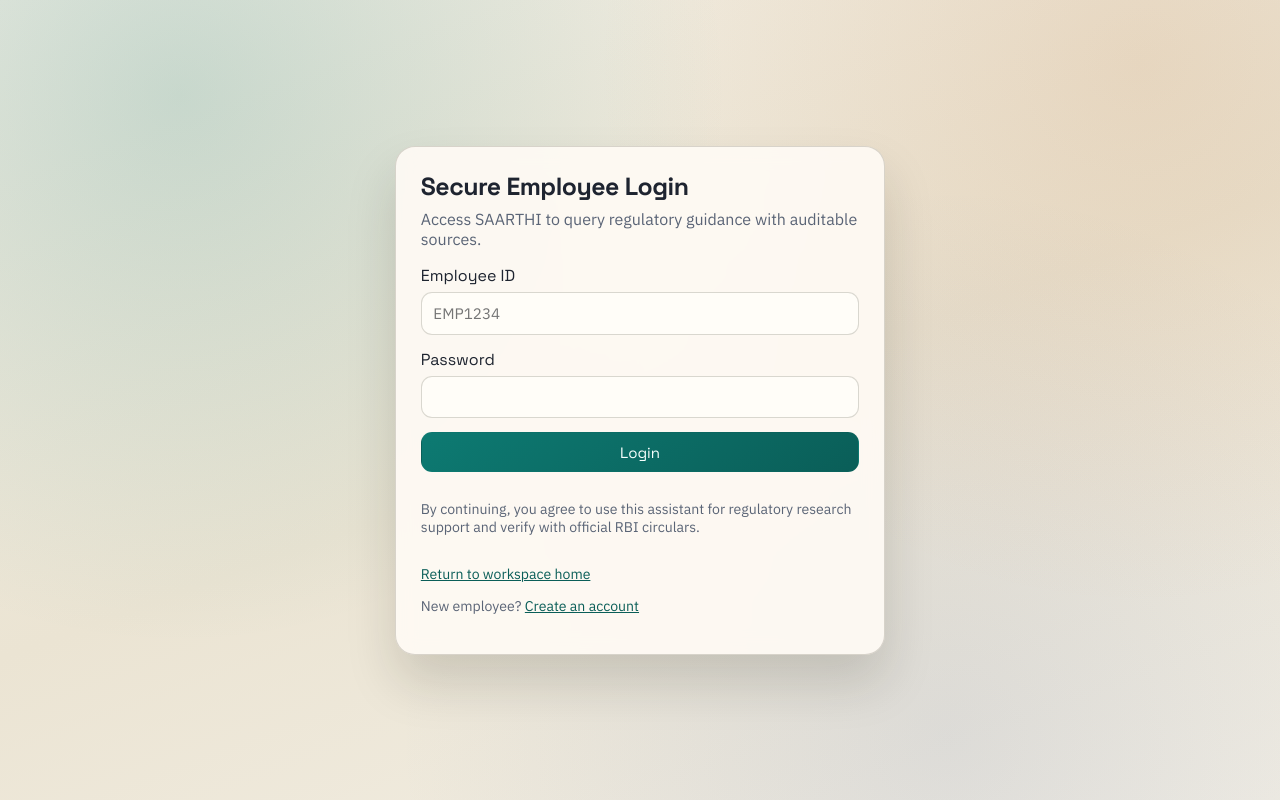
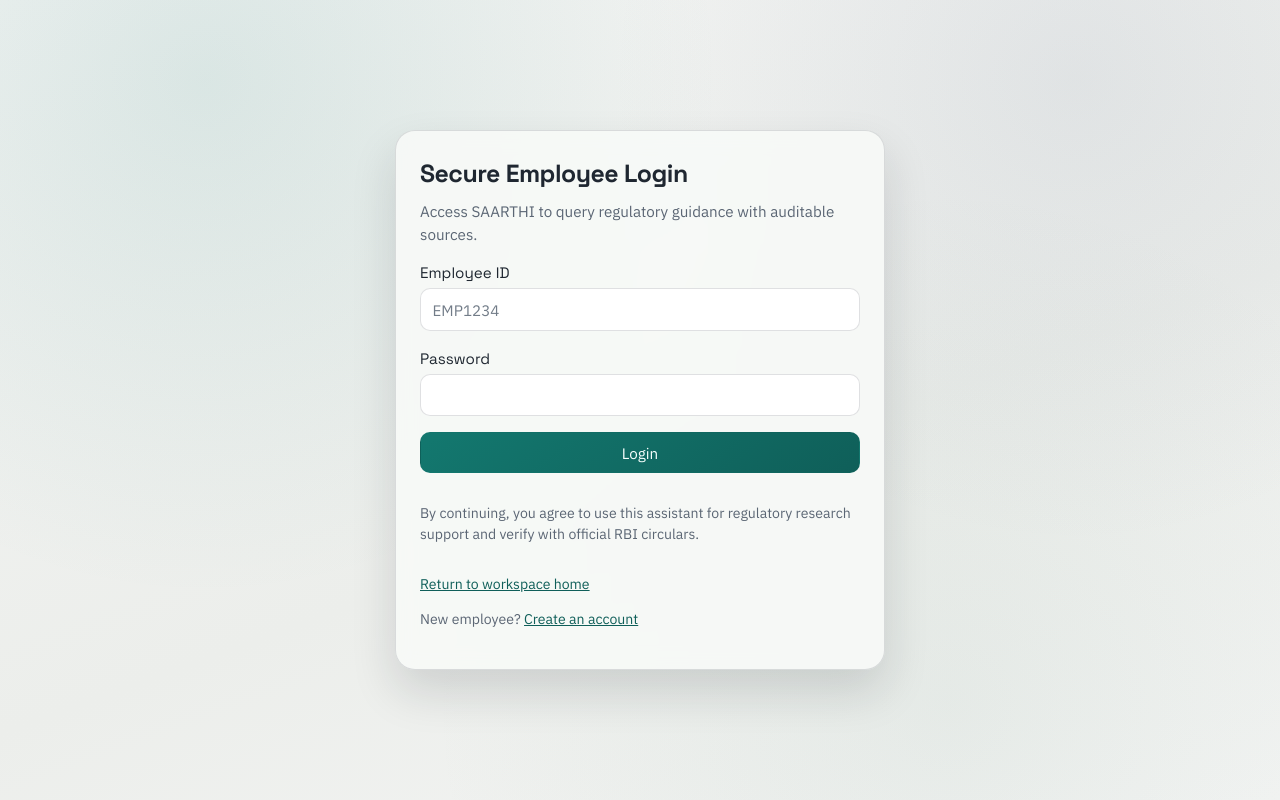
Before and after one commit to prkr004/SAARTHI, a React (Vite) app in the folder frontend/: page /login in a window 1280 px wide. Built offline with nearby package versions, Linux system fonts and the light colour scheme; no server answers.

Commit message:
feat: Update CSS variables for improved theming and styling consistency

```diff
--- a/frontend/src/styles/base.css
+++ b/frontend/src/styles/base.css
@@ -2,48 +2,103 @@
 
 :root {
   color-scheme: light;
-  --bg: #f3efe5;
-  --bg-alt: #ebe4d3;
-  --ink: #1e2430;
-  --ink-soft: #5a6476;
-  --primary: #0d7a72;
-  --primary-strong: #0a5e58;
+  --bg: #f4f5f4;
+  --bg-alt: #eceeeb;
+  --ink: #1f2731;
+  --ink-soft: #5b6674;
+  --primary: #13786f;
+  --primary-strong: #0f5f59;
   --danger: #9b2f3d;
-  --success: #216a46;
-  --card: rgba(255, 251, 245, 0.9);
-  --card-strong: #fffdf8;
-  --line: rgba(97, 92, 77, 0.24);
-  --line-strong: rgba(59, 56, 48, 0.38);
-  --elev-1: 0 16px 36px rgba(41, 35, 20, 0.09);
-  --elev-2: 0 28px 50px rgba(29, 24, 13, 0.15);
-  --spot-a: rgba(13, 122, 114, 0.18);
-  --spot-b: rgba(189, 111, 42, 0.14);
-  --spot-c: rgba(44, 74, 141, 0.1);
-  --chip: rgba(13, 122, 114, 0.12);
-  --chip-text: #074d49;
+  --success: #256b48;
+
+  --surface-1: #ffffff;
+  --surface-2: #f8faf8;
+  --surface-3: #f1f4f1;
+  --border-subtle: rgba(31, 39, 49, 0.14);
+  --border-strong: rgba(31, 39, 49, 0.28);
+  --focus-ring: color-mix(in srgb, var(--primary) 65%, #ffffff);
+  --state-hover: color-mix(in srgb, var(--surface-3) 74%, var(--primary) 8%);
+  --state-active: color-mix(in srgb, var(--surface-3) 65%, var(--primary) 14%);
+  --state-disabled: color-mix(in srgb, var(--surface-3) 86%, #7a7f88 14%);
+  --disabled-opacity: 0.58;
+
+  --shadow-1: 0 12px 28px rgba(23, 32, 43, 0.08);
+  --shadow-2: 0 22px 46px rgba(18, 25, 35, 0.14);
+  --spot-a: rgba(19, 120, 111, 0.11);
+  --spot-b: rgba(74, 92, 127, 0.09);
+  --spot-c: rgba(76, 126, 103, 0.07);
+
+  --chip: rgba(19, 120, 111, 0.11);
+  --chip-text: #084f49;
+
+  --font-sans: "IBM Plex Sans", "Segoe UI", sans-serif;
+  --font-display: "Space Grotesk", "Segoe UI", sans-serif;
+  --text-xs: 0.78rem;
+  --text-sm: 0.88rem;
+  --text-md: 0.95rem;
+  --text-lg: 1.05rem;
+
+  --space-1: 0.25rem;
+  --space-2: 0.5rem;
+  --space-3: 0.75rem;
+  --space-4: 1rem;
+  --space-5: 1.25rem;
+  --space-6: 1.5rem;
+
+  --radius-sm: 10px;
+  --radius-md: 12px;
+  --radius-lg: 16px;
+  --radius-xl: 20px;
+  --radius-pill: 999px;
+
+  --transition-fast: 120ms ease;
+  --transition-base: 170ms ease;
+
+  /* Compatibility aliases used throughout the existing stylesheet. */
+  --card: color-mix(in srgb, var(--surface-2) 90%, transparent);
+  --card-strong: var(--surface-1);
+  --line: var(--border-subtle);
+  --line-strong: var(--border-strong);
+  --elev-1: var(--shadow-1);
+  --elev-2: var(--shadow-2);
 }
 
 :root[data-theme="dark"] {
   color-scheme: dark;
-  --bg: #11151d;
-  --bg-alt: #1a2130;
-  --ink: #eef2f7;
-  --ink-soft: #a7b1c2;
-  --primary: #47c0b7;
-  --primary-strong: #71d8cf;
-  --danger: #ff8ca1;
-  --success: #6bdc98;
-  --card: rgba(22, 28, 40, 0.76);
-  --card-strong: #1a2231;
-  --line: rgba(153, 172, 201, 0.28);
-  --line-strong: rgba(170, 194, 228, 0.46);
-  --elev-1: 0 16px 36px rgba(0, 0, 0, 0.3);
-  --elev-2: 0 24px 52px rgba(0, 0, 0, 0.45);
-  --spot-a: rgba(71, 192, 183, 0.2);
-  --spot-b: rgba(224, 139, 85, 0.15);
-  --spot-c: rgba(94, 140, 255, 0.13);
-  --chip: rgba(71, 192, 183, 0.18);
-  --chip-text: #b8f8f2;
+  --bg: #12161d;
+  --bg-alt: #191f28;
+  --ink: #ebf1f7;
+  --ink-soft: #a8b3c0;
+  --primary: #59c7bc;
+  --primary-strong: #78ddd3;
+  --danger: #ff97ac;
+  --success: #74dc9f;
+
+  --surface-1: #1b222d;
+  --surface-2: #171d27;
+  --surface-3: #141b25;
+  --border-subtle: rgba(168, 187, 210, 0.26);
+  --border-strong: rgba(175, 199, 227, 0.44);
+  --focus-ring: color-mix(in srgb, var(--primary) 75%, #ffffff);
+  --state-hover: color-mix(in srgb, var(--surface-3) 68%, var(--primary) 14%);
+  --state-active: color-mix(in srgb, var(--surface-3) 58%, var(--primary) 20%);
+  --state-disabled: color-mix(in srgb, var(--surface-3) 84%, #6e7d93 16%);
+
+  --shadow-1: 0 16px 34px rgba(0, 0, 0, 0.3);
+  --shadow-2: 0 26px 52px rgba(0, 0, 0, 0.45);
+  --spot-a: rgba(89, 199, 188, 0.14);
+  --spot-b: rgba(107, 146, 224, 0.11);
+  --spot-c: rgba(131, 167, 148, 0.08);
+
+  --chip: rgba(89, 199, 188, 0.18);
+  --chip-text: #befaf4;
+
+  --card: color-mix(in srgb, var(--surface-2) 84%, transparent);
+  --card-strong: var(--surface-1);
+  --line: var(--border-subtle);
+  --line-strong: var(--border-strong);
+  --elev-1: var(--shadow-1);
+  --elev-2: var(--shadow-2);
 }
 
 * {
@@ -59,14 +114,16 @@
 body {
   margin: 0;
   color: var(--ink);
-  font-family: "IBM Plex Sans", "Segoe UI", sans-serif;
+  font-family: var(--font-sans);
+  font-size: var(--text-md);
+  line-height: 1.52;
   background:
-    radial-gradient(circle at 14% 12%, var(--spot-a), transparent 42%),
-    radial-gradient(circle at 89% 8%, var(--spot-b), transparent 40%),
-    radial-gradient(circle at 74% 92%, var(--spot-c), transparent 46%),
-    linear-gradient(160deg, var(--bg), var(--bg-alt) 52%, var(--bg));
+    radial-gradient(circle at 16% 10%, var(--spot-a), transparent 40%),
+    radial-gradient(circle at 84% 10%, var(--spot-b), transparent 36%),
+    radial-gradient(circle at 74% 88%, var(--spot-c), transparent 44%),
+    linear-gradient(160deg, var(--bg), var(--bg-alt) 58%, var(--bg));
   background-attachment: fixed;
-  transition: background 250ms ease, color 250ms ease;
+  transition: background 240ms ease, color 240ms ease;
 }
 
 h1,
@@ -76,7 +133,7 @@
 label span,
 summary,
 .conversation-open {
-  font-family: "Space Grotesk", "Segoe UI", sans-serif;
+  font-family: var(--font-display);
 }
 
 a {
@@ -88,19 +145,30 @@
 textarea,
 select {
   color: inherit;
+  font-family: inherit;
+}
+
+textarea::placeholder,
+input::placeholder {
+  color: color-mix(in srgb, var(--ink-soft) 86%, transparent);
+}
+
+:where(a, button, input, textarea, select, summary, [role="button"]):focus-visible {
+  outline: 2px solid var(--focus-ring);
+  outline-offset: 2px;
 }
 
 .center-shell {
   min-height: 100dvh;
   display: grid;
   place-items: center;
-  padding: 1.2rem;
+  padding: var(--space-5);
 }
 
 .loading-card {
   border: 1px solid var(--line);
-  border-radius: 16px;
-  padding: 1.15rem 1.3rem;
+  border-radius: var(--radius-lg);
+  padding: var(--space-5) var(--space-6);
   background: var(--card);
   box-shadow: var(--elev-1);
   backdrop-filter: blur(8px);
@@ -110,17 +178,17 @@
   min-height: 100dvh;
   display: grid;
   place-items: center;
-  padding: 1rem;
+  padding: var(--space-4);
 }
 
 .auth-panel {
   width: min(490px, 100%);
   background: var(--card);
   border: 1px solid var(--line);
-  border-radius: 20px;
+  border-radius: var(--radius-xl);
   box-shadow: var(--elev-2);
   backdrop-filter: blur(10px);
-  padding: 1.55rem;
+  padding: var(--space-6);
 }
 
 .auth-panel__head h1 {
@@ -136,7 +204,7 @@
 
 .auth-form {
   display: grid;
-  gap: 0.9rem;
+  gap: var(--space-4);
 }
 
 .auth-panel__foot,
@@ -144,12 +212,12 @@
 .small-link,
 .hint {
   color: var(--ink-soft);
-  font-size: 0.88rem;
+  font-size: var(--text-sm);
 }
 
 .field {
   display: grid;
-  gap: 0.35rem;
+  gap: var(--space-1);
 }
 
 .field input,
@@ -157,38 +225,51 @@
 .composer textarea {
   width: 100%;
   border: 1px solid var(--line);
-  border-radius: 11px;
+  border-radius: var(--radius-sm);
   padding: 0.64rem 0.72rem;
-  font-size: 0.95rem;
+  font-size: var(--text-md);
   font-family: inherit;
-  background: var(--card-strong);
+  background: var(--surface-1);
+  transition: border-color var(--transition-base), background-color var(--transition-base);
 }
 
 .field input:focus,
 .field select:focus,
 .composer textarea:focus {
-  outline: 2px solid color-mix(in srgb, var(--primary) 35%, transparent);
+  outline: 2px solid var(--focus-ring);
   outline-offset: 1px;
   border-color: var(--primary);
 }
 
 .button {
   border: 1px solid var(--line);
-  border-radius: 11px;
+  border-radius: var(--radius-sm);
   padding: 0.58rem 0.92rem;
-  font-size: 0.94rem;
+  font-size: var(--text-md);
   cursor: pointer;
-  background: var(--card-strong);
-  transition: transform 120ms ease, background 160ms ease, border-color 160ms ease;
+  background: var(--surface-1);
+  transition:
+    transform var(--transition-fast),
+    background-color var(--transition-base),
+    border-color var(--transition-base),
+    box-shadow var(--transition-base);
 }
 
 .button:hover:not(:disabled) {
   transform: translateY(-1px);
   border-color: var(--line-strong);
+  background: var(--state-hover);
+}
+
+.button:active:not(:disabled) {
+  background: var(--state-active);
+  transform: translateY(0);
 }
 
 .button:disabled {
-  opacity: 0.62;
+  opacity: var(--disabled-opacity);
+  background: var(--state-disabled);
+  border-color: var(--line);
   cursor: not-allowed;
 }
 
@@ -203,7 +284,7 @@
 }
 
 .button--ghost {
-  background: transparent;
+  background: color-mix(in srgb, var(--surface-1) 70%, transparent);
 }
 
 .form-error {
@@ -228,8 +309,8 @@
 .shell-sidebar {
   border-right: 1px solid var(--line);
   background:
-    linear-gradient(180deg, color-mix(in srgb, var(--bg-alt) 85%, transparent), transparent 70%),
-    color-mix(in srgb, var(--card) 90%, transparent);
+    linear-gradient(180deg, color-mix(in srgb, var(--surface-3) 76%, transparent), transparent 72%),
+    color-mix(in srgb, var(--card) 95%, transparent);
   padding: 1rem;
   overflow: auto;
   backdrop-filter: blur(10px);
@@ -249,9 +330,9 @@
   left: 0.8rem;
   z-index: 30;
   border: 1px solid var(--line);
-  background: var(--card-strong);
+  background: color-mix(in srgb, var(--surface-1) 92%, transparent);
   color: var(--ink);
-  border-radius: 999px;
+  border-radius: var(--radius-pill);
   padding: 0.4rem 0.78rem;
 }
 
```
